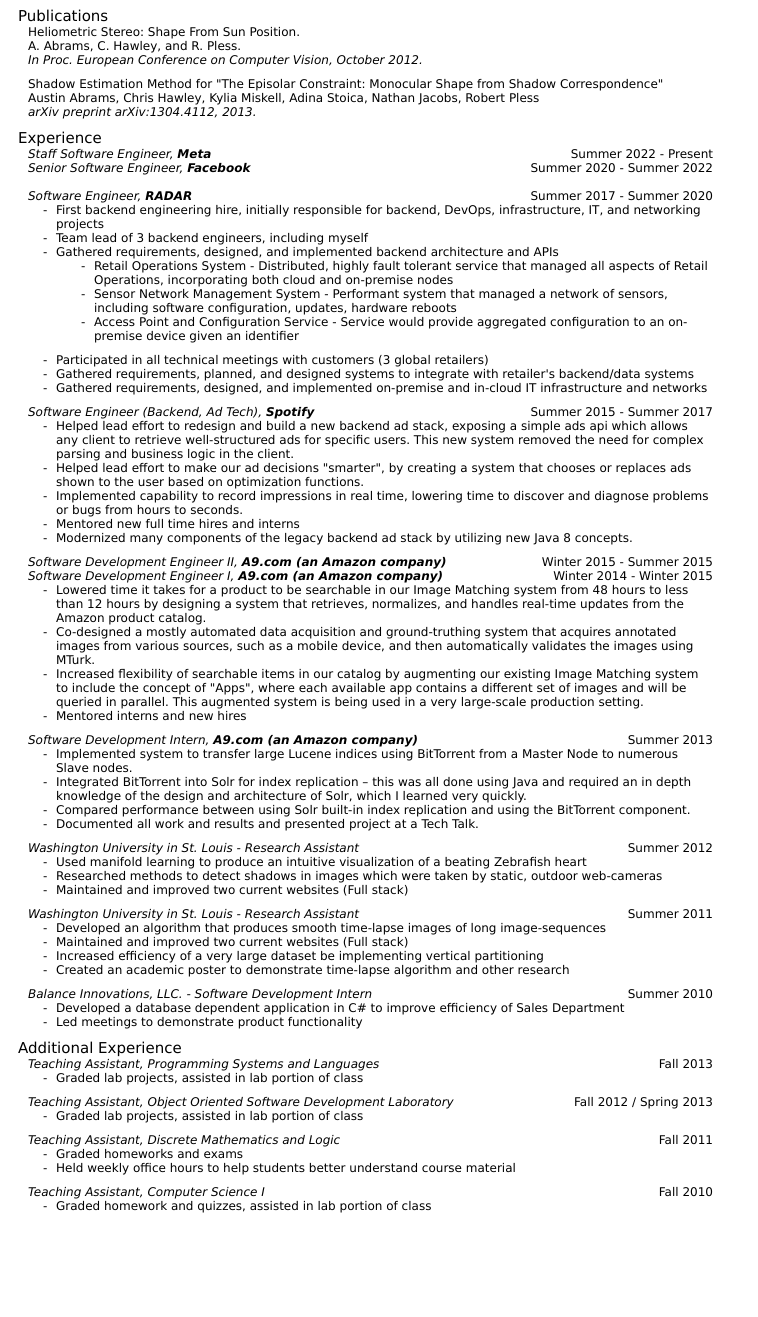
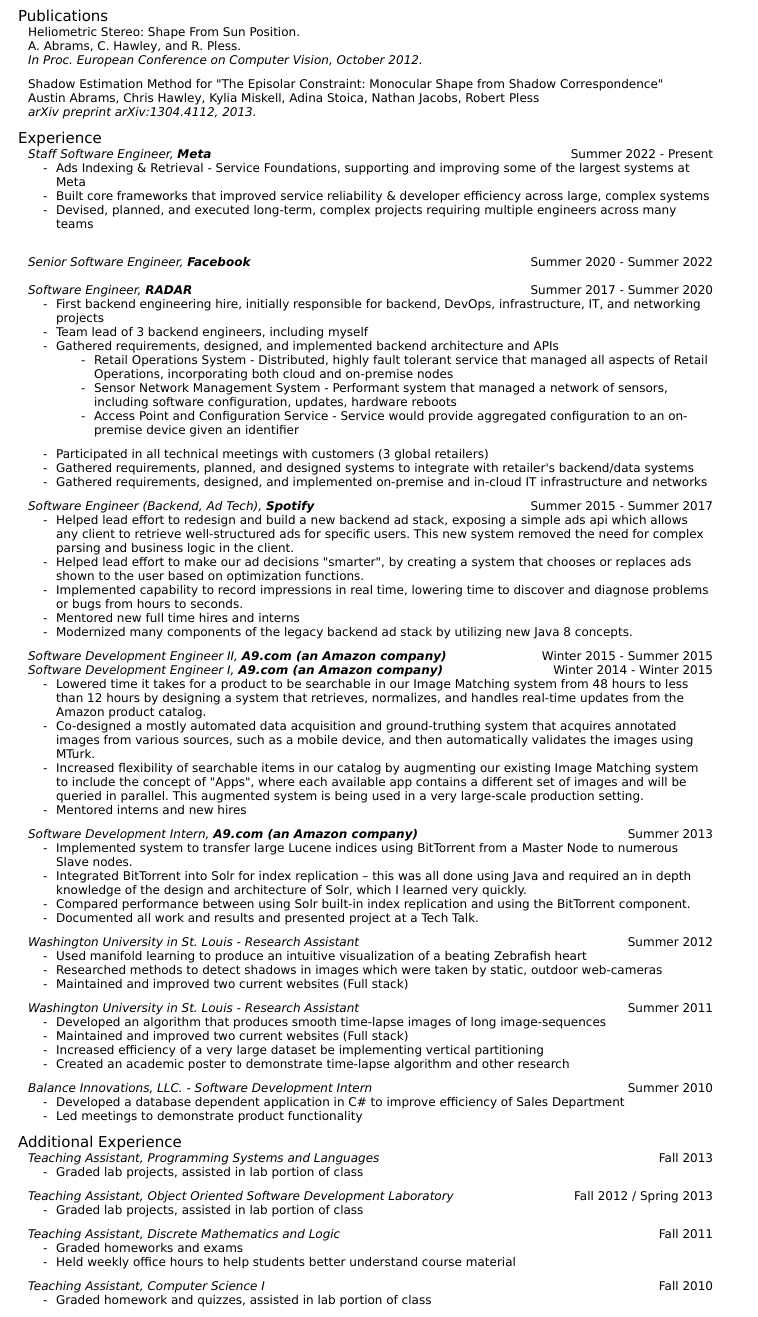
Before and after one commit to cjhawley/PersonalWebsite, a web app: page /resume/resume.html in a window 1280 px wide. Shown: the part 237-1554 px from the top of the page, without its empty margins (0-758 px from the left). Before the commit the page ends 1450 px from the top, so only its background shows below. Run offline with its HTML, style and script files only (its server is not run), Linux system fonts and the light colour scheme; data that the repository does not hold is empty.

Commit message:
Update resume.html (#174)
Updating experience section

```diff
--- a/src/main/resources/web/resume/resume.html
+++ b/src/main/resources/web/resume/resume.html
@@ -64,6 +64,13 @@
 					<i style="margin-top: 2px;">Staff Software Engineer, <b>Meta</b></i>
 				</div>
 				<div class="experience-date">Summer 2022 - Present</div>
+				<div class="experience-section">
+					<ul>
+						<li>Ads Indexing & Retrieval - Service Foundations, supporting and improving some of the largest systems at Meta</li>
+						<li>Built core frameworks that improved service reliability & developer efficiency across large, complex systems</li>
+						<li>Devised, planned, and executed long-term, complex projects requiring multiple engineers across many teams</li>
+					</ul>
+				</div>
 				<br>
 				<div class="experience-title">
           				<i style="margin-top: 2px;">Senior Software Engineer, <b>Facebook</b></i>
```
